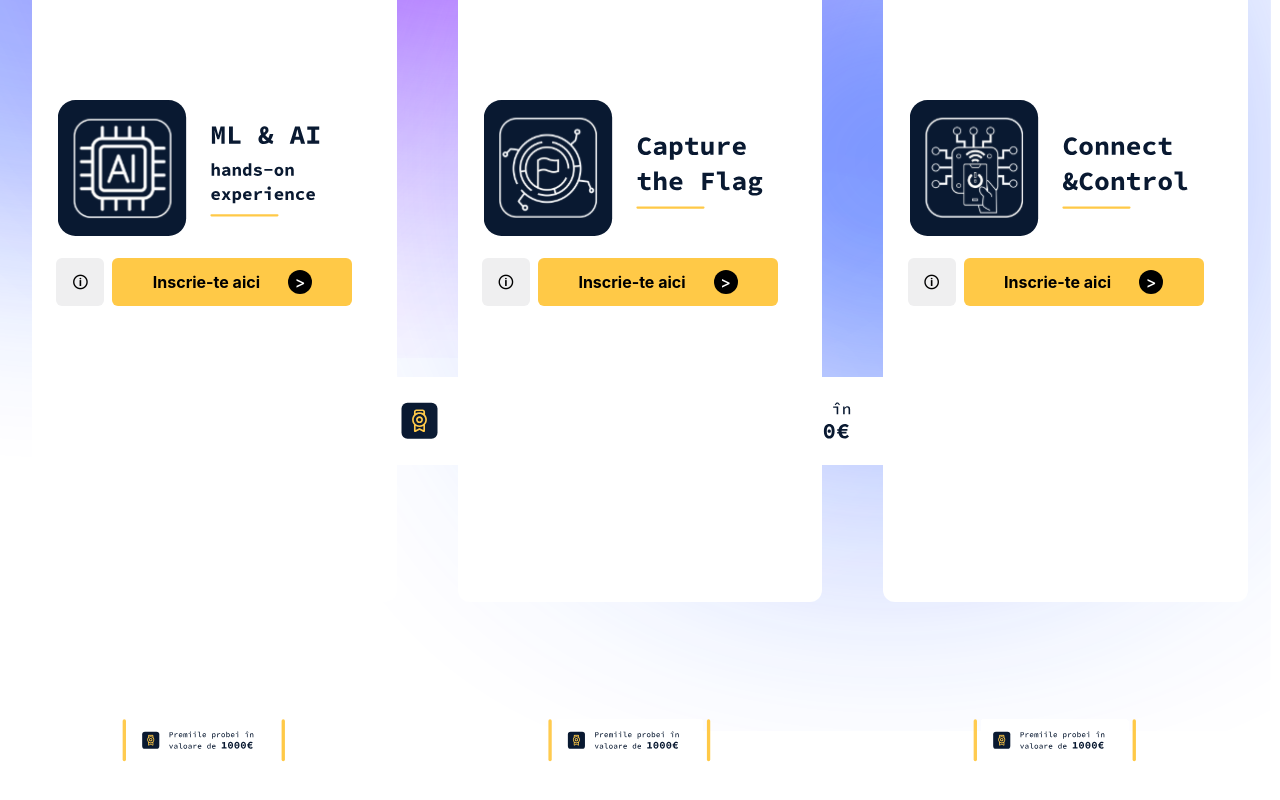
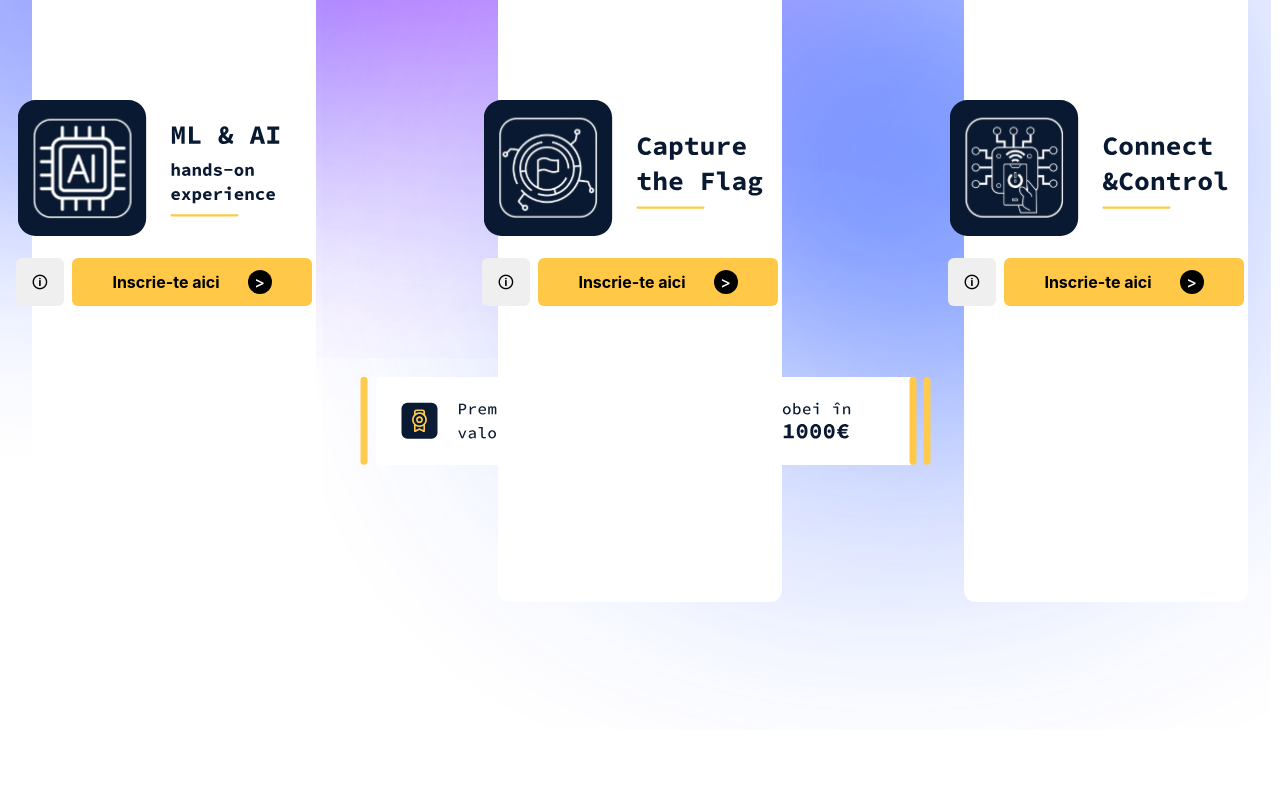
Before and after one commit to ConducereIT/ElectronVariantaFinala, a React (Vite) app in the folder client/: page / in a window 1280 px wide. Shown: the part 1992-2792 px from the top of the page. After the commit the page ends 2722 px from the top, so only its background shows below. Built offline with nearby package versions, Linux system fonts and the light colour scheme.

Commit message:
removed some forgotten components

```diff
--- a/client/src/components/section/Challenges.tsx
+++ b/client/src/components/section/Challenges.tsx
@@ -214,11 +214,6 @@ export const Challenges = () => {
                         </div>
                     </div>
                 </div>
-                <div className="flex justify-between">
-                    <img src={Premii} className="w-[30%] " alt=""/>
-                    <img src={Premii} className="w-[30%]" alt=""/>
-                    <img src={Premii} className="w-[30%] " alt=""/>
-                </div>
             </div>
         </>
     )
```
